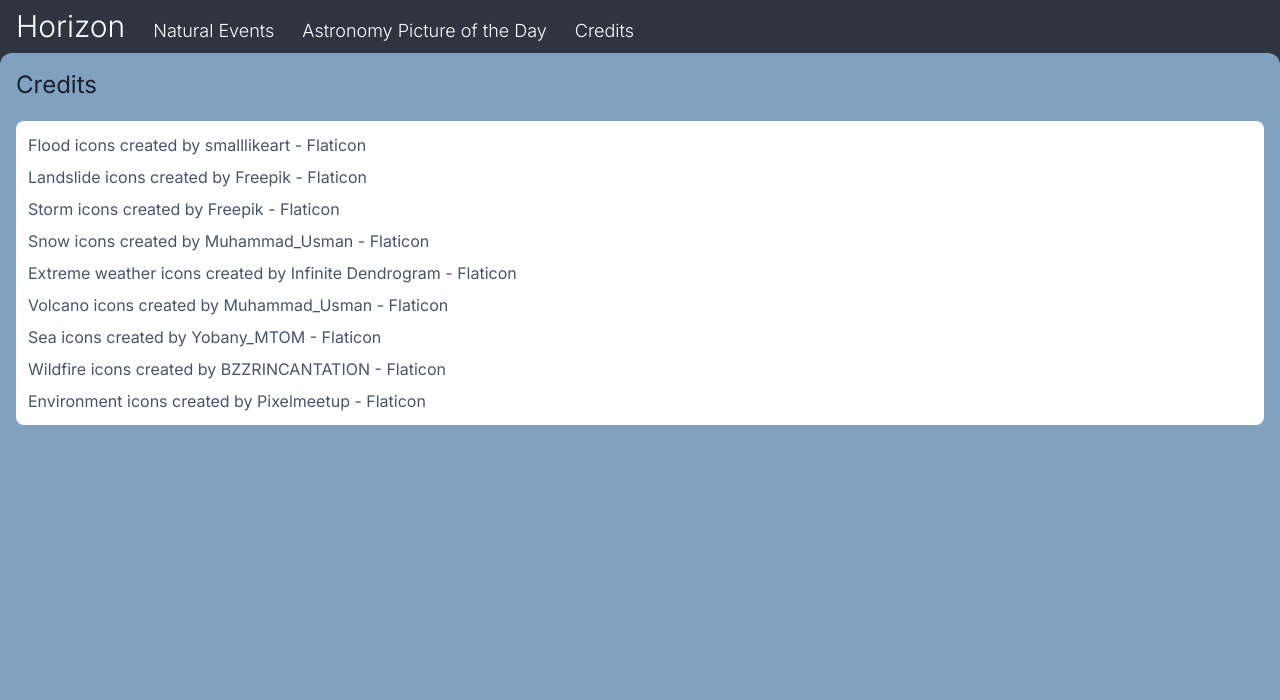
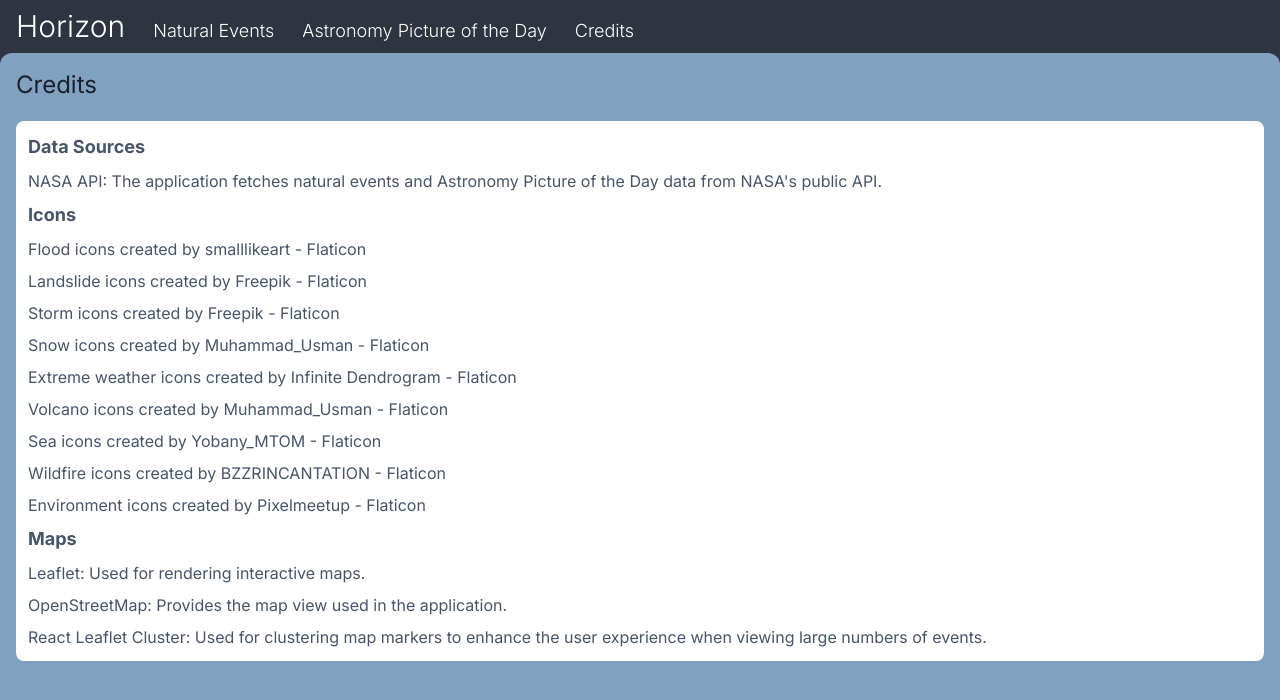
Before and after one commit to kaustubh285/event-horizon, a Next.js app: page /credits in a window 1280 px wide. Shown: the top 700 px of the page. Built offline with nearby package versions, Linux system fonts and the light colour scheme.

Commit message:
updated readme, and added credits

```diff
--- a/app/credits/page.tsx
+++ b/app/credits/page.tsx
@@ -9,69 +9,103 @@
       <Navbar />
       <Wrapper>
         <p className=' text-2xl pb-5'>Credits</p>
-        <div className=' flex flex-col justify-start items-start space-y-2 bg-white p-3 rounded-lg text-slate-600'>
+        <div className='flex flex-col justify-start items-start space-y-2 bg-white p-3 rounded-lg text-slate-600'>
+          <p className='font-bold text-lg'>Data Sources</p>
           <Link
             target='_blank'
-            className=' hover:underline'
+            className='hover:underline'
+            href='https://api.nasa.gov/'
+            title='NASA API'>
+            {
+              "NASA API: The application fetches natural events and Astronomy Picture of the Day data from NASA's public API."
+            }
+          </Link>
+          <p className='font-bold text-lg mt-4'>Icons</p>
+          <Link
+            target='_blank'
+            className='hover:underline'
             href='https://www.flaticon.com/free-icons/flood'
             title='flood icons'>
             Flood icons created by smalllikeart - Flaticon
           </Link>
           <Link
             target='_blank'
-            className=' hover:underline'
+            className='hover:underline'
             href='https://www.flaticon.com/free-icons/landslide'
             title='landslide icons'>
             Landslide icons created by Freepik - Flaticon
           </Link>
           <Link
             target='_blank'
-            className=' hover:underline'
+            className='hover:underline'
             href='https://www.flaticon.com/free-icons/storm'
             title='storm icons'>
             Storm icons created by Freepik - Flaticon
           </Link>
           <Link
             target='_blank'
-            className=' hover:underline'
+            className='hover:underline'
             href='https://www.flaticon.com/free-icons/snow'
             title='snow icons'>
             Snow icons created by Muhammad_Usman - Flaticon
           </Link>
           <Link
             target='_blank'
-            className=' hover:underline'
+            className='hover:underline'
             href='https://www.flaticon.com/free-icons/extreme-weather'
             title='extreme weather icons'>
             Extreme weather icons created by Infinite Dendrogram - Flaticon
           </Link>
           <Link
             target='_blank'
-            className=' hover:underline'
+            className='hover:underline'
             href='https://www.flaticon.com/free-icons/volcano'
             title='volcano icons'>
             Volcano icons created by Muhammad_Usman - Flaticon
           </Link>
           <Link
             target='_blank'
-            className=' hover:underline'
+            className='hover:underline'
             href='https://www.flaticon.com/free-icons/sea'
             title='sea icons'>
             Sea icons created by Yobany_MTOM - Flaticon
           </Link>
           <Link
             target='_blank'
-            className=' hover:underline'
+            className='hover:underline'
             href='https://www.flaticon.com/free-icons/wildfire'
             title='wildfire icons'>
             Wildfire icons created by BZZRINCANTATION - Flaticon
           </Link>
           <Link
             target='_blank'
-            className=' hover:underline'
+            className='hover:underline'
             href='https://www.flaticon.com/free-icons/environment'
             title='environment icons'>
             Environment icons created by Pixelmeetup - Flaticon
+          </Link>
+          <p className='font-bold text-lg mt-4'>Maps</p>
+          <Link
+            target='_blank'
+            className='hover:underline'
+            href='https://leafletjs.com/'
+            title='Leaflet'>
+            Leaflet: Used for rendering interactive maps.
+          </Link>
+          <Link
+            target='_blank'
+            className='hover:underline'
+            href='https://www.openstreetmap.org/'
+            title='OpenStreetMap'>
+            OpenStreetMap: Provides the map view used in the application.
+          </Link>
+          <Link
+            target='_blank'
+            className='hover:underline'
+            href='https://www.npmjs.com/package/react-leaflet-cluster'
+            title='React Leaflet Cluster'>
+            React Leaflet Cluster: Used for clustering map markers to enhance
+            the user experience when viewing large numbers of events.
           </Link>
         </div>
       </Wrapper>
```
Also changed, not shown: 1 other file (tests, documents, lock files or other folders).
